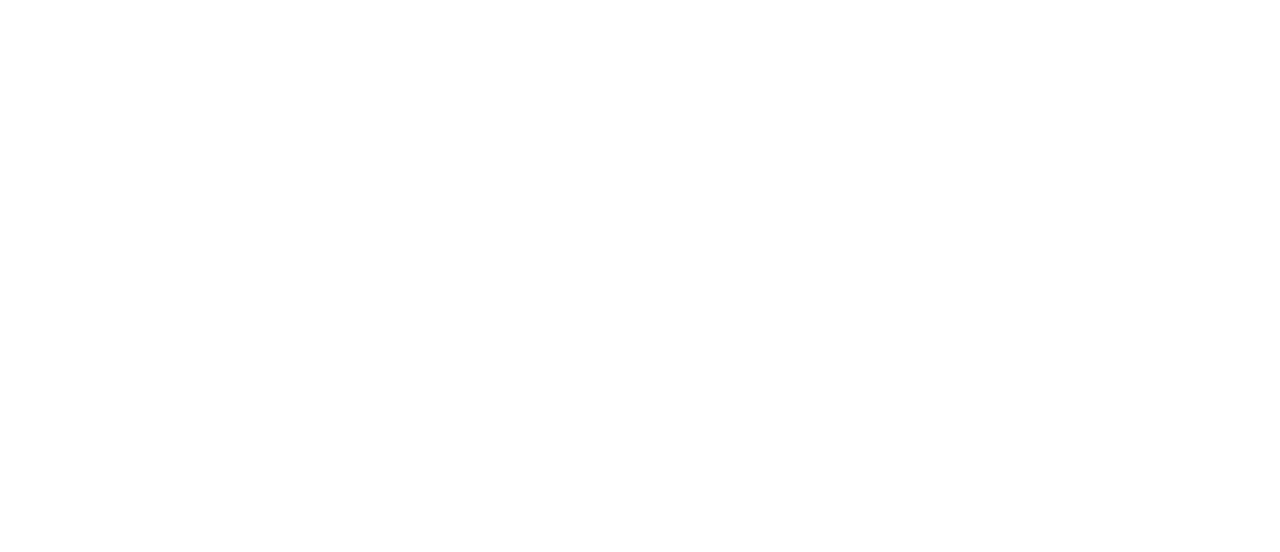
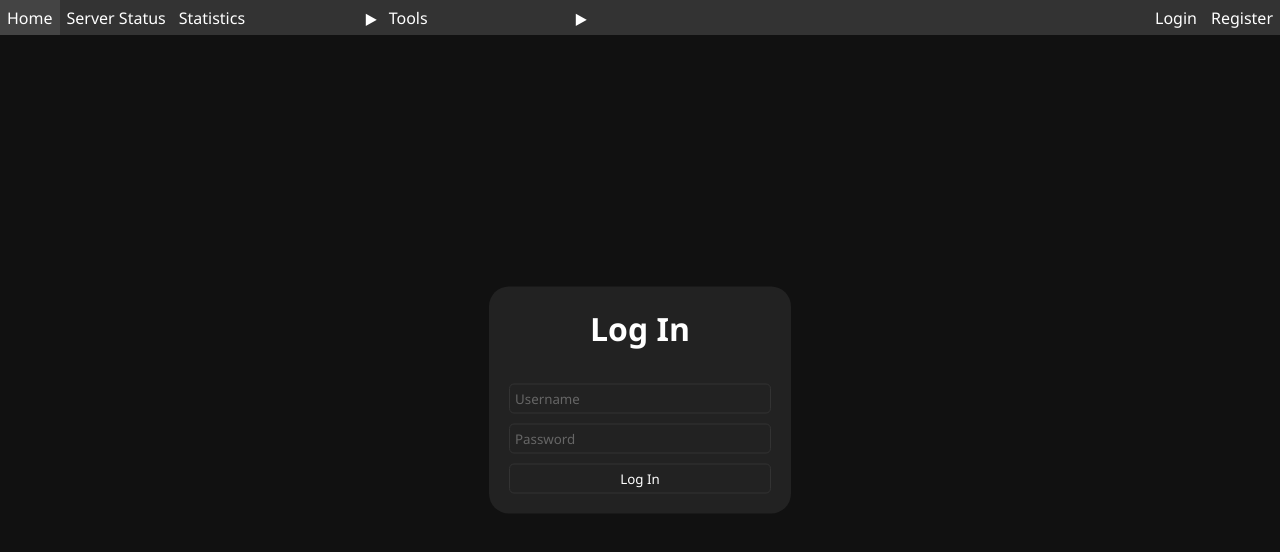
Before and after one commit to Jecket22/dashbox, a PHP site: page /login/index.php in a window 1280 px wide. Before the commit the part shown is empty. Shown: the top 552 px of the page. Run offline with PHP 8.4, Linux system fonts and the light colour scheme; style sheets or scripts are compiled from the project's sources.

Commit message:
Login Page

```diff
--- /dev/null
+++ b/dashboard/assets/login.css
@@ -0,0 +1,46 @@
+#login {
+  background: #222;
+  position: absolute;
+  top: 50%;
+  left: 50%;
+  transform: translate(-50%, -50%);
+  padding: 20px;
+  border-radius: 20px;
+}
+#login h1 {
+  margin: 0px;
+  text-align: center;
+}
+#login p {
+  margin: 5px 0px;
+  text-align: center;
+  height: 24px;
+  color: #888;
+}
+#login form {
+  display: flex;
+  flex-direction: column;
+}
+#login form input {
+  min-width: 250px;
+  background: #222;
+  border: 1px solid #333;
+  padding: 5px;
+  color: #fff;
+  border-radius: 5px;
+}
+#login form input:not(:last-child) {
+  margin-bottom: 10px;
+}
+#login form input:not(:last-child)::-moz-placeholder {
+  color: #666;
+}
+#login form input:not(:last-child)::placeholder {
+  color: #666;
+}
+#login form input:last-child {
+  cursor: pointer;
+}
+#login form input:last-child:hover {
+  background: #333;
+}/*# sourceMappingURL=login.css.map */
--- /dev/null
+++ b/dashboard/assets/login.scss
@@ -0,0 +1,51 @@
+#login {
+    background: #222;
+    position: absolute;
+    top: 50%;
+    left: 50%;
+    transform: translate(-50%, -50%);
+    padding: 20px;
+    border-radius: 20px;
+
+    h1 {
+        margin: 0px;
+        text-align: center;
+    }
+
+    p {
+        margin: 5px 0px;
+        text-align: center;
+        height: 24px;
+        color: #888;
+    }
+
+    form {
+        display: flex;
+        flex-direction: column;
+
+        input {
+            min-width: 250px;
+            background: #222;
+            border: 1px solid #333;
+            padding: 5px;
+            color: #fff;
+            border-radius: 5px;
+        }
+
+        input:not(:last-child) {
+            margin-bottom: 10px;
+
+            &::placeholder {
+                color: #666;
+            }
+        }
+
+        input:last-child {
+            cursor: pointer;
+
+            &:hover {
+                background: #333;
+            }
+        }
+    }
+}
--- a/dashboard/assets/navbar.css
+++ b/dashboard/assets/navbar.css
@@ -65,7 +65,17 @@
   left: 0px;
   right: 0px;
   background: #222;
-  width: 210px;
+  width: 208px;
+  border-left: 1px solid #333;
+  border-bottom: 1px solid #333;
+  border-right: 1px solid #333;
+  border-bottom-left-radius: 10px;
+  border-bottom-right-radius: 10px;
+  z-index: 5;
+}
+nav span span div a:last-child {
+  border-bottom-left-radius: 10px;
+  border-bottom-right-radius: 10px;
 }
 nav span span div a:hover {
   background: #333;
--- a/dashboard/assets/navbar.scss
+++ b/dashboard/assets/navbar.scss
@@ -78,9 +78,20 @@
                 left: 0px;
                 right: 0px;
                 background: #222;
-                width: 210px;
+                width: 208px;
+                border-left: 1px solid #333;
+                border-bottom: 1px solid #333;
+                border-right: 1px solid #333;
+                border-bottom-left-radius: 10px;
+                border-bottom-right-radius: 10px;
+                z-index: 5;
 
                 a {
+
+                    &:last-child {
+                        border-bottom-left-radius: 10px;
+                        border-bottom-right-radius: 10px;
+                    }
 
                     &:hover {
                         background: #333;
--- a/dashboard/login/index.php
+++ b/dashboard/login/index.php
@@ -0,0 +1,49 @@
+<!DOCTYPE html>
+<html lang="en">
+
+<head>
+    <meta charset="UTF-8">
+    <meta http-equiv="X-UA-Compatible" content="IE=edge">
+    <meta name="viewport" content="width=device-width, initial-scale=1.0">
+    <title>Log In</title>
+    <link rel="stylesheet" href="/dashboard/assets/index.css">
+    <link rel="stylesheet" href="/dashboard/assets/login.css">
+    <link rel="stylesheet" href="/dashboard/assets/navbar.css">
+</head>
+
+<body>
+    <?php include (__DIR__) . "/../navbar.php" ?>
+    <div id="login">
+        <h1>Log In</h1>
+        <p>
+            <?php // Check Credentials
+            if (!empty($_POST['username']) || !empty($_POST['password'])) {
+                $requireVerified = strval((Config::GetVariable("accounts", "verifyLevel") != 0) ? 1 : 0);
+
+                $login = $db->prepare("SELECT password FROM accounts WHERE username = :username AND verified >= :requireVerified");
+                $login->execute(array(':username' => $_POST['username'], ':requireVerified' => $requireVerified));
+                $password = $login->fetchColumn();
+
+                if (empty($password)) echo 'Username or Password Incorrect';
+                else {
+                    if (!password_verify($_POST['password'], $password)) echo 'Username or Password Incorrect';
+                    else {
+                        $_SESSION['password'] = $password;
+                        header('Location: http://' . $_SERVER['SERVER_NAME'] . '/dashboard/');
+                        exit;
+                    }
+                }
+            }
+            ?>
+        </p>
+        <form method="post">
+            <input type="text" placeholder="Username" name="username" required />
+            <input type="password" placeholder="Password" name="password" required />
+            <input type="submit" value="Log In" />
+        </form>
+    </div>
+</body>
+
+<script src="/dashboard/assets/navbar.min.js"></script>
+
+</html>
--- a/dashboard/navbar.php
+++ b/dashboard/navbar.php
@@ -1,5 +1,3 @@
-<link rel="stylesheet" href="/dashboard/assets/navbar.css">
-<script src="/dashboard/assets/navbar.min.js" defer></script>
 <?php // Setup
 require (__DIR__) . "/../src/lib/config.php";
 require (__DIR__) . "/../src/lib/database.php";
```
Also changed, not shown: dashboard/index.php (+5 -2 lines), 2 other files.
